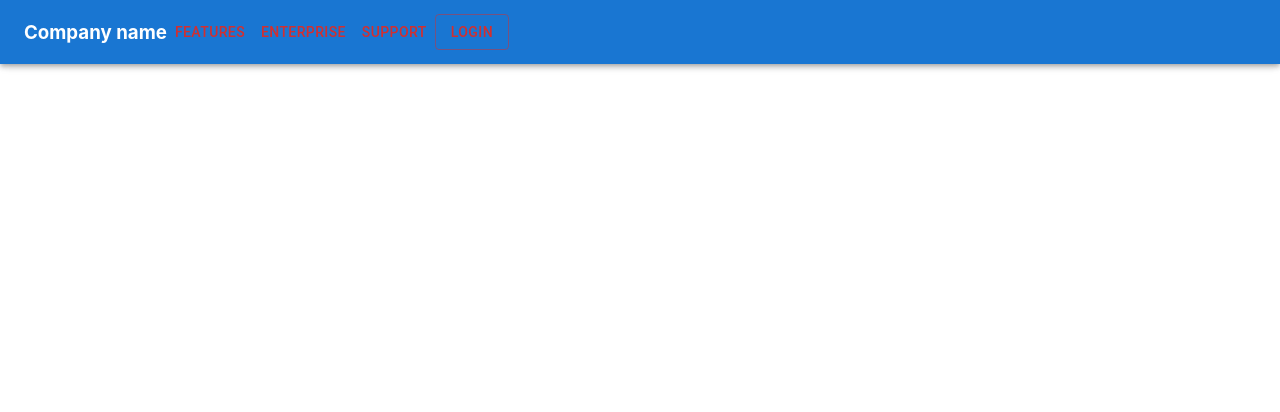
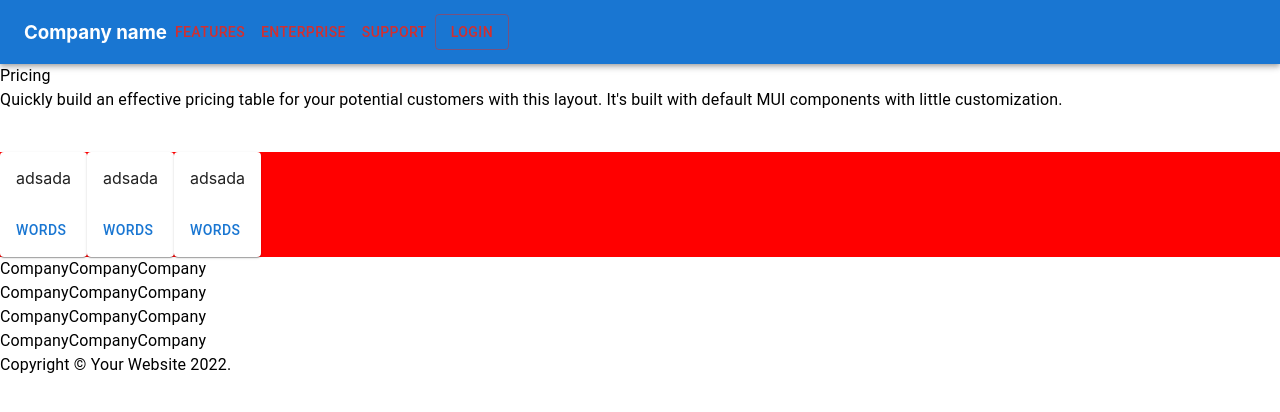
Before and after one commit to k4-100/mui-tutorial, a React (Create React App) app: page / in a window 1280 px wide. Shown: the top 412 px of the page. Built offline with nearby package versions, Linux system fonts and the light colour scheme.

Commit message:
Added barebone of the structure

```diff
--- a/src/App.js
+++ b/src/App.js
@@ -1,10 +1,24 @@
-import { AppBar, Button, Toolbar, Box } from "@mui/material";
+import {
+  AppBar,
+  Button,
+  Toolbar,
+  Box,
+  Typography,
+  Card,
+  CardContent,
+  CardActions,
+  Grid,
+} from "@mui/material";
 import * as React from "react";
 
 export default function App() {
   return (
     <>
-      <AppBar>
+      <AppBar
+        sx={{
+          position: "static",
+        }}
+      >
         <Toolbar>
           <h3>Company name</h3>
           <Box>
@@ -19,6 +33,92 @@ export default function App() {
           </Box>
         </Toolbar>
       </AppBar>
+      <Typography>Pricing</Typography>
+      <Typography>
+        Quickly build an effective pricing table for your potential customers
+        with this layout. It's built with default MUI components with little
+        customization.
+      </Typography>
+
+      <Grid
+        container
+        sx={{
+          background: "red",
+          mt: 5,
+        }}
+      >
+        <Grid item>
+          <Card>
+            <CardContent>adsada</CardContent>
+            <CardActions>
+              <Button>words</Button>
+            </CardActions>
+          </Card>
+        </Grid>
+        <Grid>
+          <Card item>
+            <CardContent>adsada</CardContent>
+            <CardActions>
+              <Button>words</Button>
+            </CardActions>
+          </Card>
+        </Grid>
+        <Grid>
+          <Card item>
+            <CardContent>adsada</CardContent>
+            <CardActions>
+              <Button>words</Button>
+            </CardActions>
+          </Card>
+        </Grid>
+      </Grid>
+      <Grid container>
+        <Grid item container>
+          <Grid item>
+            <Typography>Company</Typography>
+          </Grid>
+          <Grid item>
+            <Typography>Company</Typography>
+          </Grid>
+          <Grid item>
+            <Typography>Company</Typography>
+          </Grid>
+        </Grid>
+        <Grid item container>
+          <Grid item>
+            <Typography>Company</Typography>
+          </Grid>
+          <Grid item>
+            <Typography>Company</Typography>
+          </Grid>
+          <Grid item>
+            <Typography>Company</Typography>
+          </Grid>
+        </Grid>
+        <Grid item container>
+          <Grid item>
+            <Typography>Company</Typography>
+          </Grid>
+          <Grid item>
+            <Typography>Company</Typography>
+          </Grid>
+          <Grid item>
+            <Typography>Company</Typography>
+          </Grid>
+        </Grid>
+        <Grid item container>
+          <Grid item>
+            <Typography>Company</Typography>
+          </Grid>
+          <Grid item>
+            <Typography>Company</Typography>
+          </Grid>
+          <Grid item>
+            <Typography>Company</Typography>
+          </Grid>
+        </Grid>
+      </Grid>
+      <Typography>Copyright © Your Website 2022.</Typography>
     </>
   );
 }
```
